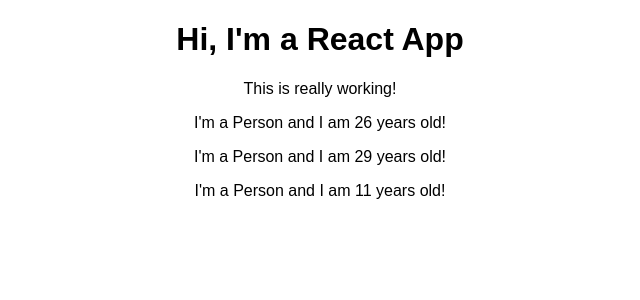
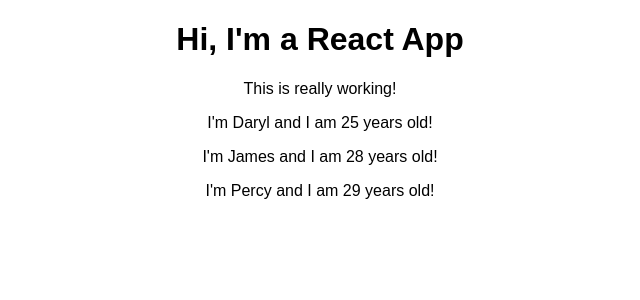
Before and after one commit to darylbacon/react-complete-guide, a React (Create React App) app: page / in a window 1280 px wide. Shown: the top 300 px of the page, without its empty margins (320-960 px from the left). Built offline with nearby package versions, Linux system fonts and the light colour scheme.

Commit message:
make component reuseable by passing props and outputting them dynamically

```diff
--- a/src/App.js
+++ b/src/App.js
@@ -8,9 +8,9 @@
       <div className="App">
         <h1>Hi, I'm a React App</h1>
         <p>This is really working!</p>
-        <Person />
-        <Person />
-        <Person />
+        <Person name="Daryl" age="25">My Hobbies: Racing</Person>
+        <Person name="James" age="28" />
+        <Person name="Percy" age="29" />
       </div>
     )
   }
--- a/src/Person/Person.js
+++ b/src/Person/Person.js
@@ -1,7 +1,7 @@
 import React from 'react'
 
-const person = () => {
-  return <p>I'm a Person and I am { Math.floor(Math.random() * 30) } years old!</p>
+const person = (props) => {
+  return <p>I'm { props.name } and I am { props.age } years old!</p>
 }
 
 export default person
```
